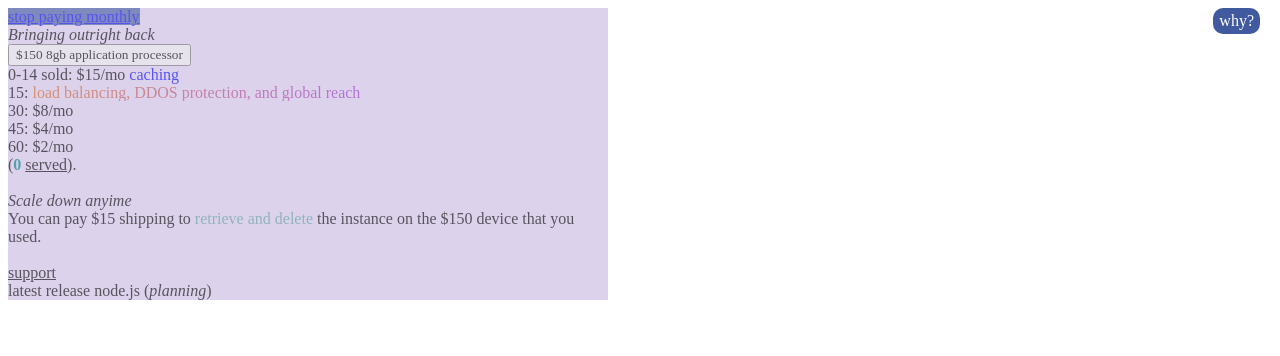
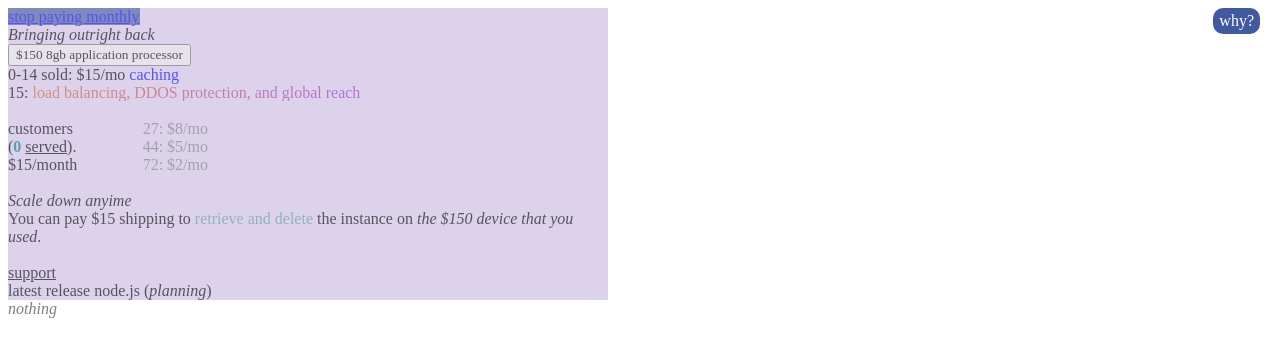
Before and after one commit to NickCarducci/hibit.cc, a React (Create React App) app: page / in a window 1280 px wide. Shown: the top 356 px of the page. Built offline with nearby package versions, Linux system fonts and the light colour scheme; a web font is replaced by a local one.

Commit message:
Update StopPayingMonthly.js

```diff
--- a/src/StopPayingMonthly.js
+++ b/src/StopPayingMonthly.js
@@ -22,6 +22,13 @@ class StopPayingMonthly extends React.Component {
       WebkitBackgroundClip: "text",
       WebkitTextFillColor: "transparent"
     };
+    var goingprice = String((200 + 15) / this.state.served);
+    const decimal = goingprice.lastIndexOf(".");
+    //console.log(decimal);
+    goingprice =
+      Number(
+        goingprice.substring(0, (decimal > 0 ? decimal : goingprice.length) + 1)
+      ) + 1;
     return (
       <div style={{ width: "100%", maxWidth: "600px" }}>
         <div style={{ width: "100%", position: "relative" }}>
@@ -110,11 +117,29 @@ class StopPayingMonthly extends React.Component {
               </span>
             </span>
             <br />
-            30: $8/mo
             <br />
-            45: $4/mo
-            <br />
-            60: $2/mo
+            <div style={{ width: "200px" }}>
+              <div style={{ float: "right" }}>
+                <span
+                  style={{ color: this.state.served > 27 ? "black" : "grey" }}
+                >
+                  27: $8/mo
+                </span>
+                <br />
+                <span
+                  style={{ color: this.state.served > 44 ? "black" : "grey" }}
+                >
+                  44: $5/mo
+                </span>
+                <br />
+                <span
+                  style={{ color: this.state.served > 72 ? "black" : "grey" }}
+                >
+                  72: $2/mo
+                </span>
+              </div>
+            </div>
+            customers
             <br />(
             <b
               style={{
@@ -130,7 +155,8 @@ class StopPayingMonthly extends React.Component {
             >
               served
             </a>
-            ).
+            ).{space}${this.state.served < 15 ? "15" : goingprice}
+            /month
             <br />
             <br />
             <i>Scale down anyime</i>
@@ -149,7 +175,8 @@ class StopPayingMonthly extends React.Component {
             >
               retrieve and delete
             </span>{" "}
-            the instance on the $150 device that you used.
+            the instance on{space}
+            <i>the $150 device that you used</i>.
             <br />
             <br />
             <span style={{ textDecoration: "underline" }}>support</span>
@@ -182,6 +209,7 @@ class StopPayingMonthly extends React.Component {
             <span style={cftextgradientstyle}>referer origin anywhere</span>)
           </div>
         )}
+        {!this.state.chooseFeature && <i style={{ color: "grey" }}>nothing</i>}
       </div>
     );
   }
```
